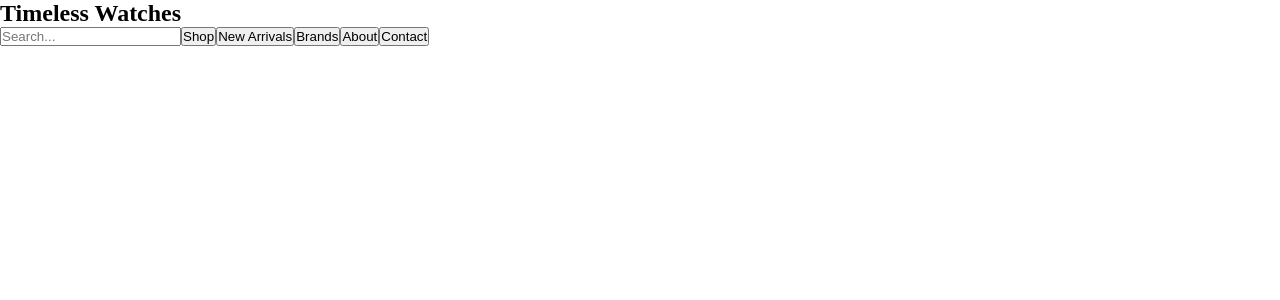
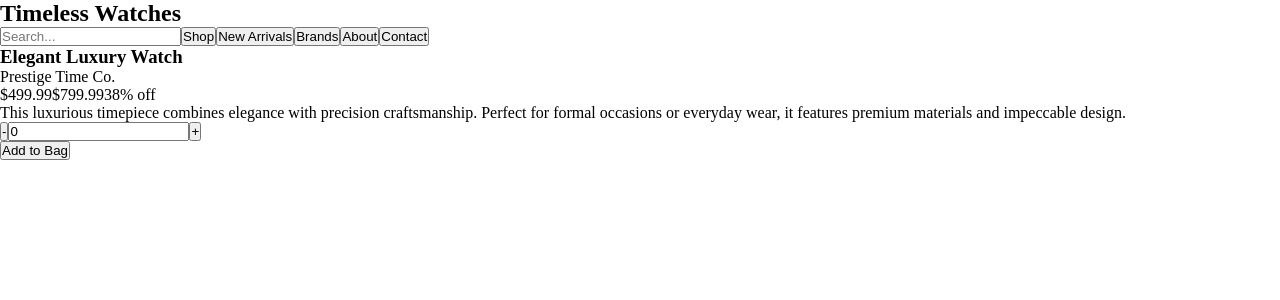
Before and after one commit to Whcrews1998/practice-ecommerce-product-page, a React app in the folder frontend/: page / in a window 1280 px wide. Shown: the top 300 px of the page. Built offline with nearby package versions, Linux system fonts and the light colour scheme; the HTML template or start-up script is replaced by a standard one.

Commit message:
Implemented basic html structure.

```diff
--- a/frontend/src/components/ProductPage/index.jsx
+++ b/frontend/src/components/ProductPage/index.jsx
@@ -3,11 +3,53 @@ import { useState } from "react";
 import style from "./ProductPage.module.css";
 
 export default function ProductPage() {
+  const [purchaseAmount, setPurchaseAmount] = useState(0);
+
   return (
     <div className={style["container"]}>
       <Navbar />
-      <div className={style["product-images"]}></div>
-      <div className={style["product-details"]}></div>
+      <div className={style["product-images"]}>{/* IMPLEMENT */}</div>
+      <div className={style["product-details"]}>
+        <h3>Elegant Luxury Watch</h3>
+        <p>Prestige Time Co.</p>
+        <div className={style["prices"]}>
+          <span className={style["current-price"]}>$499.99</span>
+          <span className={style["original-price"]}>$799.99</span>
+          <span className={style["discount"]}>38% off</span>
+        </div>
+        <p className={style["product-description"]}>
+          This luxurious timepiece combines elegance with precision
+          craftsmanship. Perfect for formal occasions or everyday wear, it
+          features premium materials and impeccable design.
+        </p>
+        <div className={style["ratings"]}>{/* IMPLEMENT */}</div>
+        <div className={style["purchase-amount"]}>
+          <button
+            type="button"
+            onClick={() =>
+              setPurchaseAmount(purchaseAmount > 0 ? purchaseAmount - 1 : 0)
+            }
+          >
+            -
+          </button>
+          <input
+            type="number"
+            name="amount"
+            value={purchaseAmount}
+            onChange={(e) => setPurchaseAmount(e.target.value)}
+          />
+          <button
+            type="button"
+            onClick={() => setPurchaseAmount(purchaseAmount + 1)}
+          >
+            +
+          </button>
+        </div>
+        <button className={style["add-to-bag-btn"]} type="button">
+          Add to Bag
+        </button>
+        <div className={style["offer-container"]}>{/* IMPLEMENT */}</div>
+      </div>
     </div>
   );
 }
--- a/frontend/src/main.jsx
+++ b/frontend/src/main.jsx
@@ -1,10 +1,10 @@
 import { StrictMode } from "react";
 import { createRoot } from "react-dom/client";
 import "./index.css";
-import Navbar from "./components/Navbar";
+import ProductPage from "./components/ProductPage";
 
 createRoot(document.getElementById("root")).render(
   <StrictMode>
-    <Navbar />
+    <ProductPage />
   </StrictMode>,
 );
```
